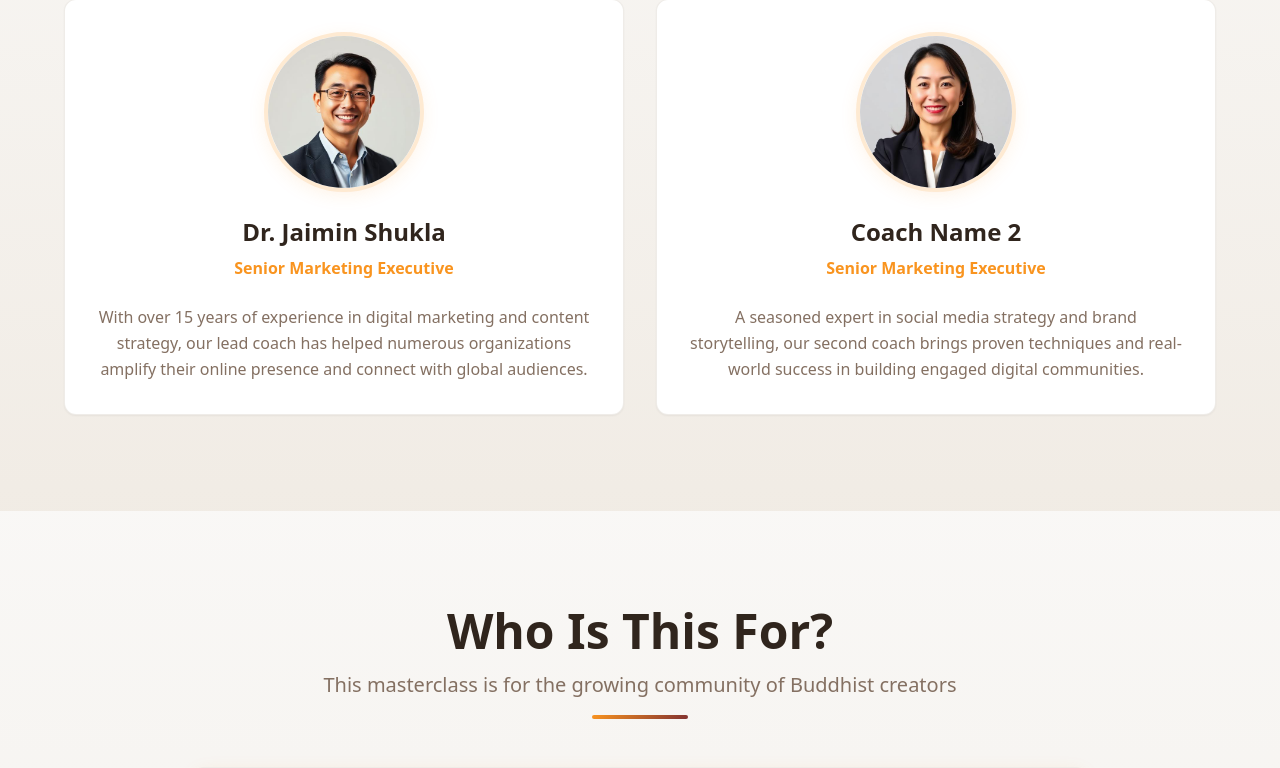
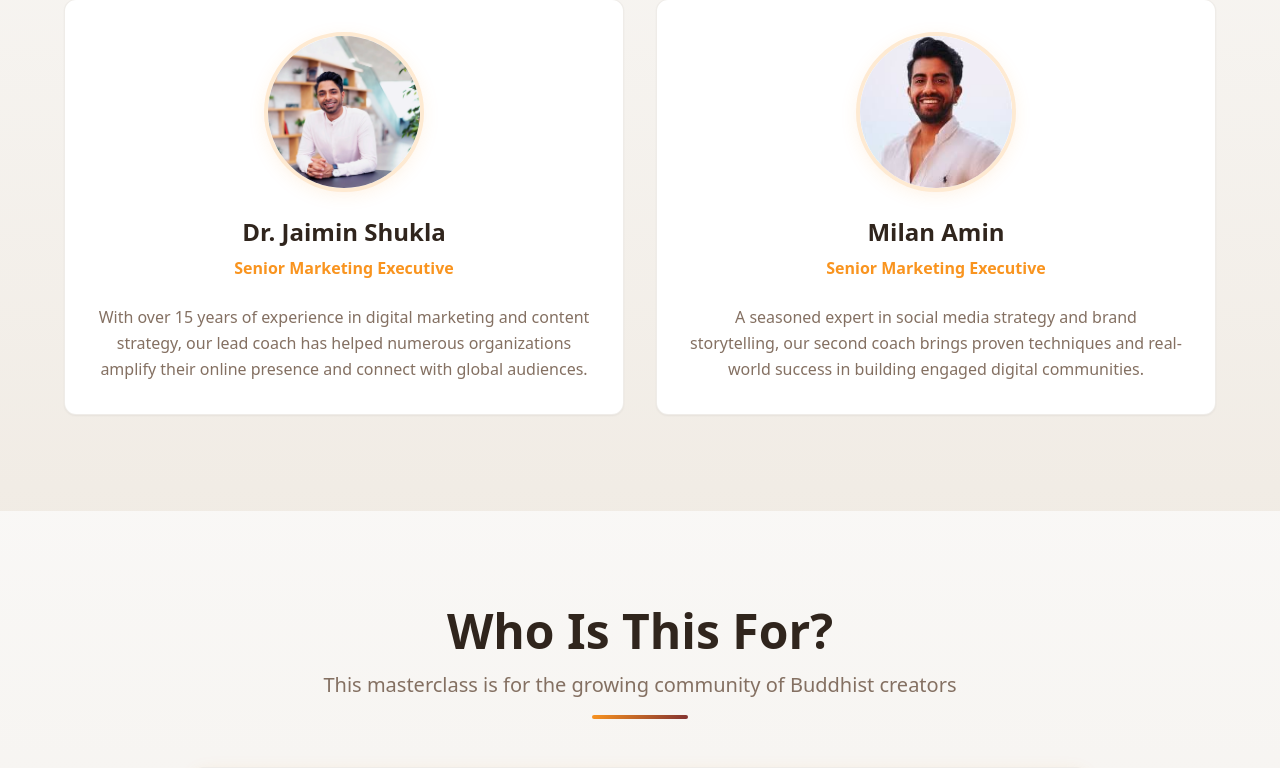
Before and after one commit to OpenPecha/Buddhist_Creator_Convention, a React (Vite) app: page / in a window 1280 px wide. Shown: the part 2740-3508 px from the top of the page. Built offline with nearby package versions, Linux system fonts and the light colour scheme; the HTML template or start-up script is replaced by a standard one.

Commit message:
Update coach information

```diff
--- a/src/components/CoachesSection.tsx
+++ b/src/components/CoachesSection.tsx
@@ -1,18 +1,18 @@
 import { Card } from "@/components/ui/card";
-import coach1Image from "@/assets/coach-1.jpg";
-import coach2Image from "@/assets/coach-2.jpg";
+import drJaiminImage from "@/assets/dr-jaimin.webp";
+import milanImage from "@/assets/milan.jpeg";
 
 const coaches = [
   {
     name: "Dr. Jaimin Shukla",
     title: "Senior Marketing Executive",
-    image: coach1Image,
+    image: drJaiminImage,
     bio: "With over 15 years of experience in digital marketing and content strategy, our lead coach has helped numerous organizations amplify their online presence and connect with global audiences."
   },
   {
-    name: "Coach Name 2",
+    name: "Milan Amin",
     title: "Senior Marketing Executive",
-    image: coach2Image,
+    image: milanImage,
     bio: "A seasoned expert in social media strategy and brand storytelling, our second coach brings proven techniques and real-world success in building engaged digital communities."
   }
 ];
```
Also changed, not shown: src/assets/dr-jaimin.webp (added), src/assets/milan.jpeg (added).
